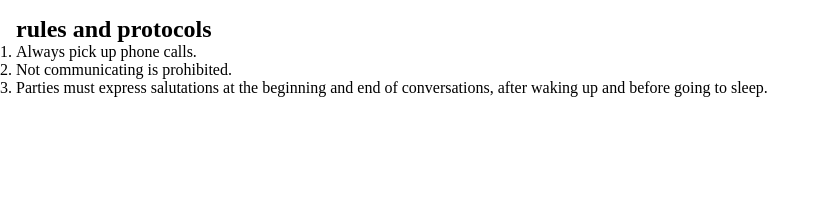
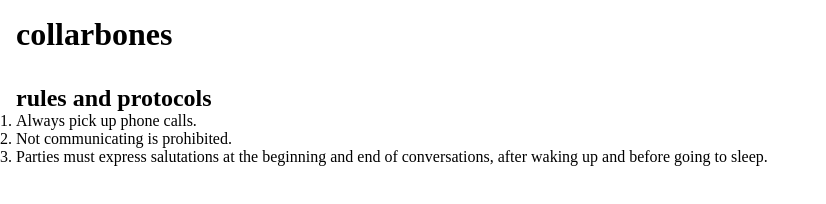
Before and after one commit to mihirk98/collarbones, a plain HTML site: page index.html in a window 1280 px wide. Shown: the whole page, without its empty margins (0-826 px from the left). Drawn offline with Linux system fonts and the light colour scheme.

Commit message:
Update index.html

```diff
--- a/index.html
+++ b/index.html
@@ -13,15 +13,16 @@
         height: 100%;
       }
 
-      section {
+      .component {
         padding: 16px;
       }
     </style>
   </head>
   <body>
     <main>
-      <section>
-        <h1>rules and protocols</h1>
+      <h1 class="component">collarbones</h1>
+      <section class="component">
+        <h2>rules and protocols</h2>
         <ol>
           <li>Always pick up phone calls.</li>
           <li>Not communicating is prohibited.</li>
```
